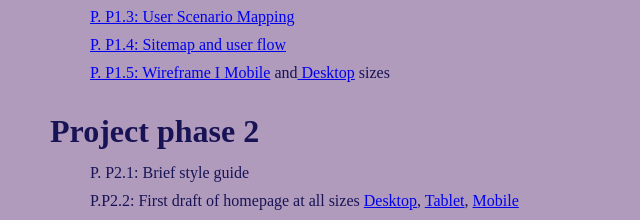
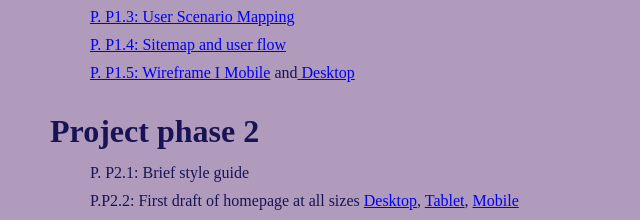
Before and after one commit to Berk-Ayvaz/avt415, a plain HTML site: page index.html in a window 1280 px wide. Shown: the part 944-1164 px from the top of the page, 0-640 px from the left. Drawn offline with Linux system fonts and the light colour scheme.

Commit message:
Update index.html

```diff
--- a/index.html
+++ b/index.html
@@ -29,7 +29,7 @@
 			<dd><a href="https://www.figma.com/proto/cfibrTC6oicv9WdY5h4SPv/P.-P1.2%3A-Competitive-study?node-id=5-27&p=f&t=GM3jhGP9YtvhuW18-1&scaling=contain&content-scaling=fixed&page-id=0%3A1"> P. P1.2: Competitive study</a></dd>
 			<dd><a href="P-P1-3_Scenario_Mapping/P-P1-3.html"> P. P1.3: User Scenario Mapping</a></dd>
 			<dd><a href="https://www.figma.com/proto/enFCzBIrfg4OLkVUHGQzYx/P.-P1.4%3A-Sitemap-and-user-flow?node-id=1-2&p=f&t=2w4spBQuRCMwui5T-1&scaling=min-zoom&content-scaling=fixed&page-id=0%3A1"> P. P1.4: Sitemap and user flow</dd>
-			<dd>P. P1.5: Wireframe I<a href="https://www.figma.com/proto/b4zNmNN9zgcPlD15thzuA9/P.-P1.5%3A-Wireframe-I?node-id=2002-2&t=9e5bxvJxECTFnEkr-0&scaling=scale-down&content-scaling=fixed&page-id=0%3A1&starting-point-node-id=2002%3A2"> Mobile</a> and<a href="https://www.figma.com/proto/b4zNmNN9zgcPlD15thzuA9/P.-P1.5%3A-Wireframe-I?node-id=2005-374&t=9e5bxvJxECTFnEkr-0&scaling=scale-down&content-scaling=fixed&page-id=0%3A1&starting-point-node-id=2002%3A2"> Desktop</a> sizes</dd>
+			<dd> P. P1.5: Wireframe I<a href="https://www.figma.com/proto/b4zNmNN9zgcPlD15thzuA9/P.-P1.5%3A-Wireframe-I?node-id=2002-2&t=9e5bxvJxECTFnEkr-0&scaling=scale-down&content-scaling=fixed&page-id=0%3A1&starting-point-node-id=2002%3A2"> Mobile</a> and<a href="https://www.figma.com/proto/b4zNmNN9zgcPlD15thzuA9/P.-P1.5%3A-Wireframe-I?node-id=2005-374&t=9e5bxvJxECTFnEkr-0&scaling=scale-down&content-scaling=fixed&page-id=0%3A1&starting-point-node-id=2002%3A2"> Desktop</a></dd>
 			<dl>
 				<dt>Project phase 2</dt>
 			<dd>P. P2.1: Brief style guide
```
